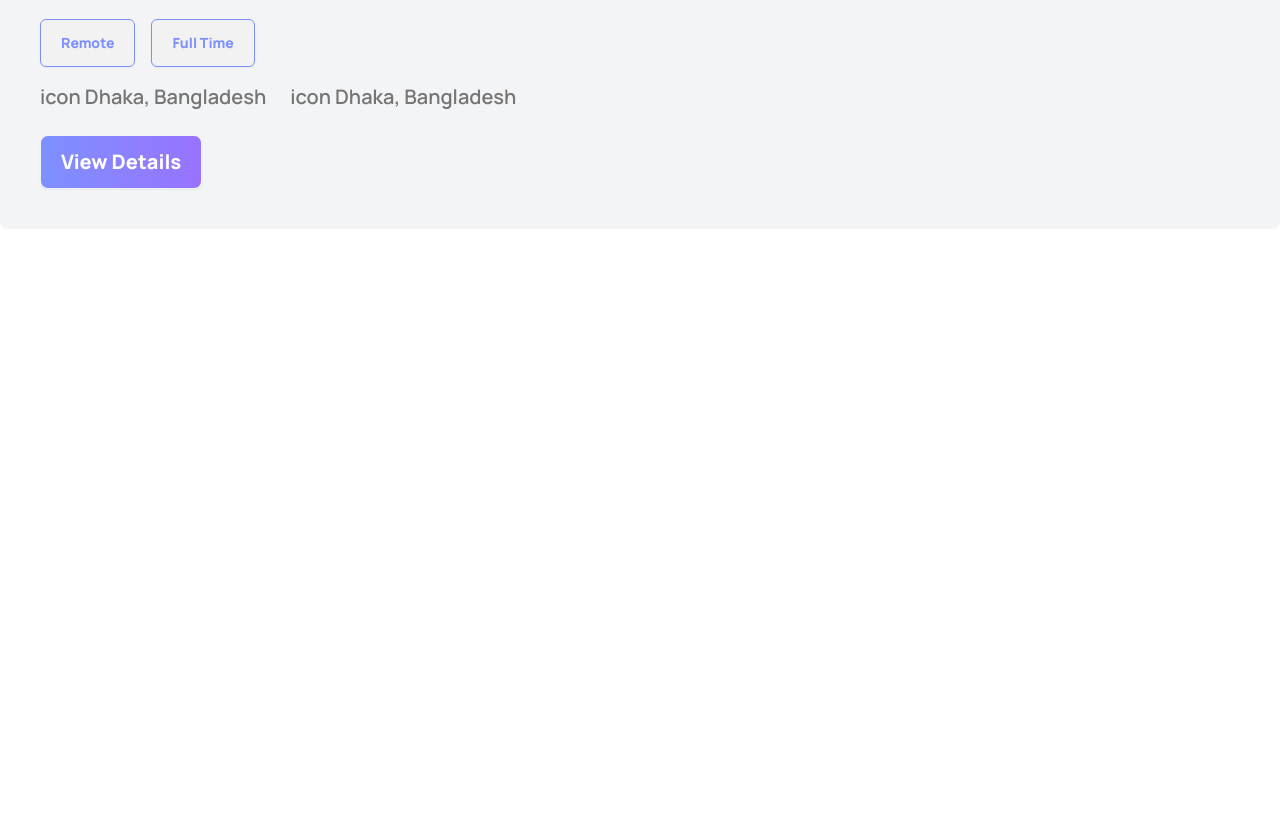
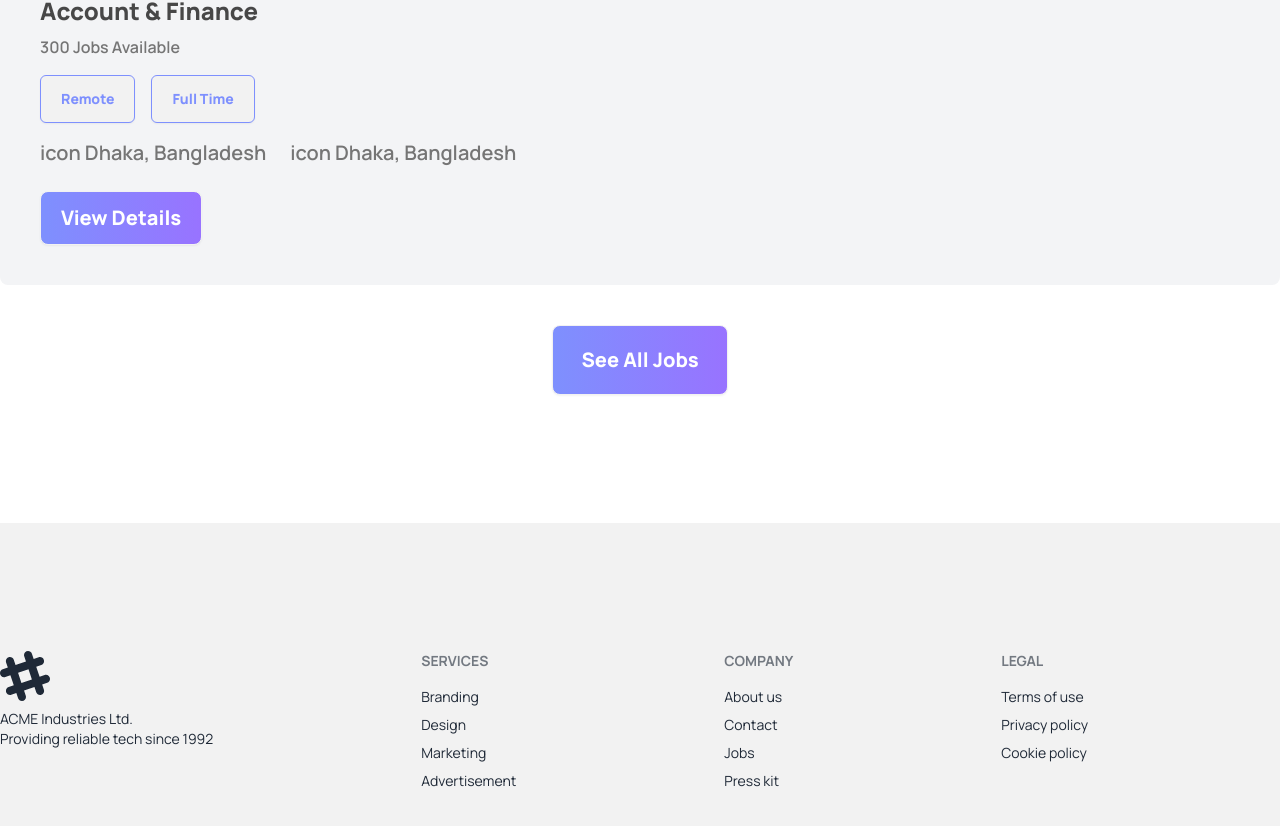
Before and after one commit to abunaim5/career-valley, a React (Vite) app: page / in a window 1280 px wide. Shown: the part 1508-2334 px from the top of the page. Before the commit the page ends 1737 px from the top, so only its background shows below. Built offline with nearby package versions, Linux system fonts and the light colour scheme.

Commit message:
added footer component

```diff
--- a/src/FeaturedJobs/FeaturedJobs.jsx
+++ b/src/FeaturedJobs/FeaturedJobs.jsx
@@ -23,6 +23,9 @@
                 </div>
                 <button className="btn w-auto h-auto py-3 px-5 text-xl rounded-lg font-extrabold bg-gradient-to-r from-[#7E90FE] to-[#9873FF] text-white mt-6">View Details</button>
             </div>
+            <div className="text-center mt-10">
+                <button className="btn w-auto h-auto py-5 px-7 text-xl rounded-lg font-extrabold bg-gradient-to-r from-[#7E90FE] to-[#9873FF] text-white">See All Jobs</button>
+            </div>
         </div>
     );
 };
--- /dev/null
+++ b/src/Footer/Footer.jsx
@@ -0,0 +1,34 @@
+const Footer = () => {
+    return (
+        <footer className="bg-base-200 py-32 text-base-content mt-32">
+            <div className="footer max-w-[82.5rem] mx-auto">
+                <aside>
+                    <svg width="50" height="50" viewBox="0 0 24 24" xmlns="http://www.w3.org/2000/svg" fillRule="evenodd" clipRule="evenodd" className="fill-current"><path d="M22.672 15.226l-2.432.811.841 2.515c.33 1.019-.209 2.127-1.23 2.456-1.15.325-2.148-.321-2.463-1.226l-.84-2.518-5.013 1.677.84 2.517c.391 1.203-.434 2.542-1.831 2.542-.88 0-1.601-.564-1.86-1.314l-.842-2.516-2.431.809c-1.135.328-2.145-.317-2.463-1.229-.329-1.018.211-2.127 1.231-2.456l2.432-.809-1.621-4.823-2.432.808c-1.355.384-2.558-.59-2.558-1.839 0-.817.509-1.582 1.327-1.846l2.433-.809-.842-2.515c-.33-1.02.211-2.129 1.232-2.458 1.02-.329 2.13.209 2.461 1.229l.842 2.515 5.011-1.677-.839-2.517c-.403-1.238.484-2.553 1.843-2.553.819 0 1.585.509 1.85 1.326l.841 2.517 2.431-.81c1.02-.33 2.131.211 2.461 1.229.332 1.018-.21 2.126-1.23 2.456l-2.433.809 1.622 4.823 2.433-.809c1.242-.401 2.557.484 2.557 1.838 0 .819-.51 1.583-1.328 1.847m-8.992-6.428l-5.01 1.675 1.619 4.828 5.011-1.674-1.62-4.829z"></path></svg>
+                    <p>ACME Industries Ltd.<br />Providing reliable tech since 1992</p>
+                </aside>
+                <nav>
+                    <h6 className="footer-title">Services</h6>
+                    <a className="link link-hover">Branding</a>
+                    <a className="link link-hover">Design</a>
+                    <a className="link link-hover">Marketing</a>
+                    <a className="link link-hover">Advertisement</a>
+                </nav>
+                <nav>
+                    <h6 className="footer-title">Company</h6>
+                    <a className="link link-hover">About us</a>
+                    <a className="link link-hover">Contact</a>
+                    <a className="link link-hover">Jobs</a>
+                    <a className="link link-hover">Press kit</a>
+                </nav>
+                <nav>
+                    <h6 className="footer-title">Legal</h6>
+                    <a className="link link-hover">Terms of use</a>
+                    <a className="link link-hover">Privacy policy</a>
+                    <a className="link link-hover">Cookie policy</a>
+                </nav>
+            </div>
+        </footer>
+    );
+};
+
+export default Footer;
--- a/src/Header/Header.jsx
+++ b/src/Header/Header.jsx
@@ -1,6 +1,4 @@
 import { Link, NavLink } from "react-router-dom";
-import Banner from "../Banner/Banner";
-
 const Header = () => {
 
     const links = <>
@@ -11,7 +9,7 @@
     </>
 
     return (
-        <div className="bg-gray-100">
+        <div className="bg-gray-100 pt-14">
             <nav className="navbar px-0 max-w-[82.5rem] mx-auto">
                 <div className="navbar-start">
                     <div className="dropdown">
--- a/src/Root/Root.jsx
+++ b/src/Root/Root.jsx
@@ -1,11 +1,13 @@
 import { Outlet } from "react-router-dom";
 import Header from "../Header/Header";
+import Footer from "../Footer/Footer";
 
 const Root = () => {
     return (
         <div>
             <Header></Header>
             <Outlet></Outlet>
+            <Footer></Footer>
         </div>
     );
 };
```
